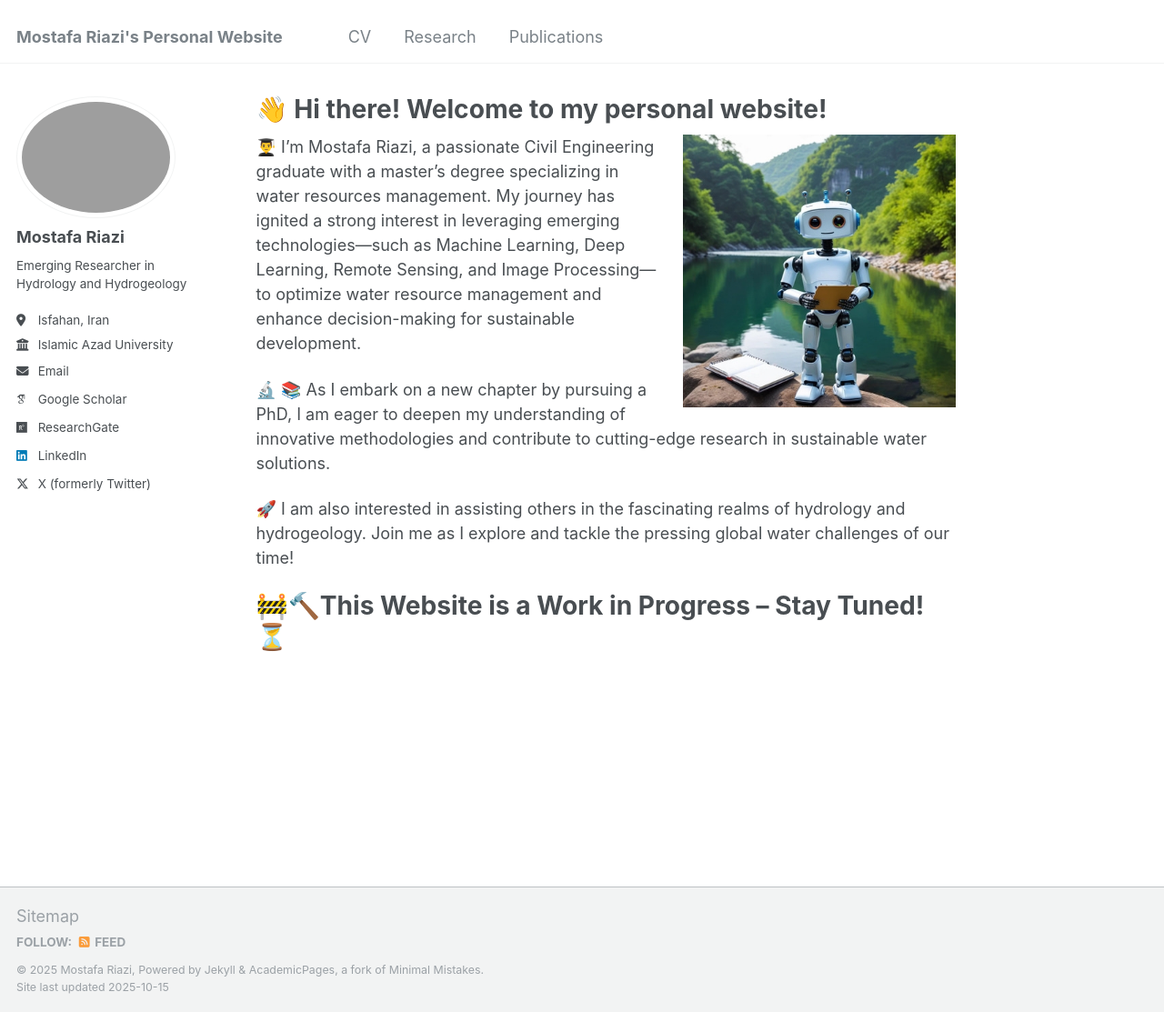
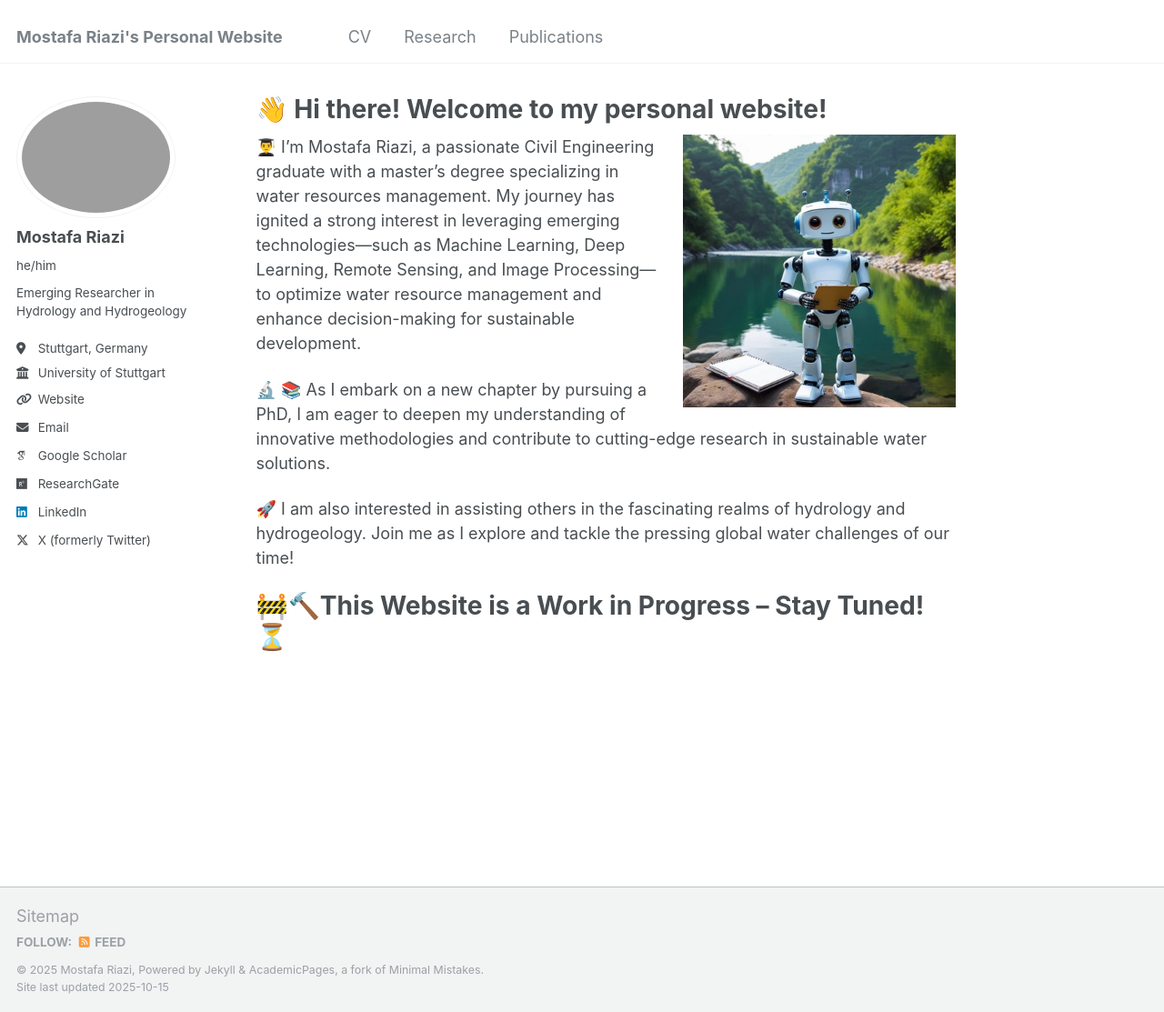
Before and after one commit to MostafaRiazi/MostafaRiazi.github.io, a Jekyll site: the page built from _pages/about.md, in a window 1280 px wide and 1113 px high. Shown: the whole window at 91% size. Built offline with Jekyll 4.4.1, drawn with Linux system fonts in a browser that asks for light colours; some web fonts are replaced.

Commit message:
Update _config.yml

```diff
--- a/_config.yml
+++ b/_config.yml
@@ -23,11 +23,11 @@ author:
   # Biographic information
   avatar           : "Dofoto_20251014_104238076.jpg"
   name             : "Mostafa Riazi"
-  pronouns         : # example: "she/her"
+  pronouns         : "he/him"
   bio              : "Emerging Researcher in Hydrology and Hydrogeology"
-  location         : "Isfahan, Iran"
-  employer         : "Islamic Azad University"
-  uri              : # URL
+  location         : "Stuttgart, Germany"
+  employer         : "University of Stuttgart"
+  uri              : https://www.iws.uni-stuttgart.de/institut/team/Riazi/
   email            : "mriazi13@gmail.com"
 
   # Academic websites
```
